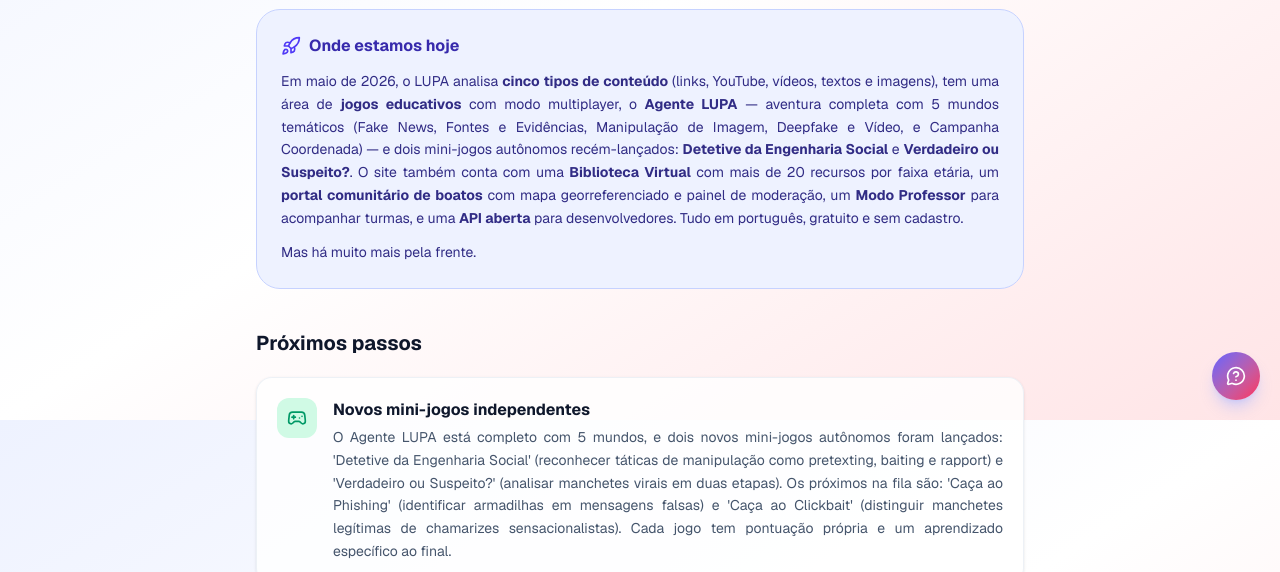
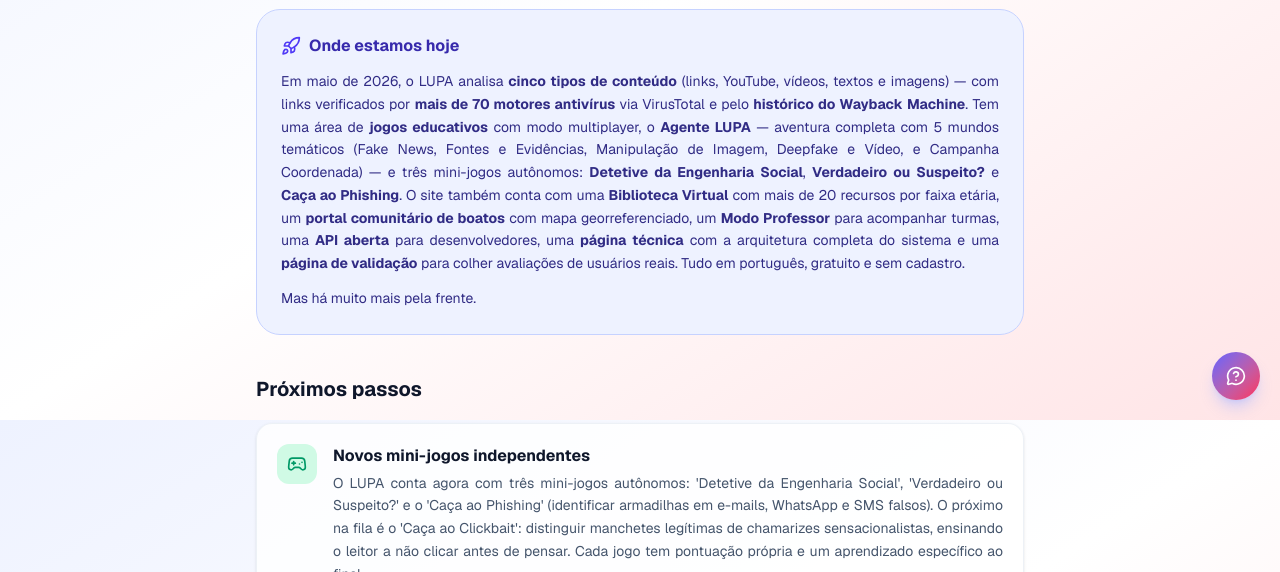
Before and after one commit to Clarice-Cunha/lupa, a Next.js app in the folder frontend/: page /futuro in a window 1280 px wide. Shown: the part 380-952 px from the top of the page. Built offline with nearby package versions, Linux system fonts and the light colour scheme; no server answers.

Commit message:
feat: atualizar páginas evolução e futuro com marcos de maio/2026

```diff
--- a/frontend/app/evolucao/page.tsx
+++ b/frontend/app/evolucao/page.tsx
@@ -21,6 +21,7 @@
   Headphones,
   Users,
   ShieldCheck,
+  ShieldAlert,
   BarChart2,
   Telescope,
   CheckCircle2,
@@ -36,6 +37,8 @@
   LayoutDashboard,
   Award,
   MapPin,
+  Cpu,
+  ClipboardList,
 } from "lucide-react";
 import type { LucideIcon } from "lucide-react";
 
@@ -536,6 +539,58 @@
     corFundo: "bg-violet-100",
     corIcone: "text-violet-600",
   },
+  {
+    id: 37,
+    data: "Maio de 2026",
+    titulo: "Mini-jogo: Caça ao Phishing",
+    descricao:
+      "O terceiro mini-jogo independente do LUPA ensina a identificar mensagens de phishing — golpes digitais disfarçados de comunicações legítimas de bancos, empresas ou órgãos públicos para roubar dados pessoais. O jogador analisa cinco mensagens falsas (e-mails, WhatsApp e SMS) e deve clicar nas partes suspeitas de cada uma: o domínio incorreto no link, o tom de urgência fabricado, a saudação genérica sem nome do destinatário, os erros de ortografia propositais. A pontuação reflete quantas armadilhas foram identificadas, e uma explicação ao final revela os elementos que denunciam cada golpe — transformando o exercício em uma aula prática de segurança digital.",
+    notaTecnica:
+      "Três arquivos: mensagens.ts (TipoMensagem, ElementoSuspeito, Mensagem), JogoPhishing.tsx ('use client') e page.tsx (/jogos/phishing). Cinco mensagens com tipo email | whatsapp | sms e array ElementoSuspeito[] com posição no texto, descrição e pontuação. Interface com seleção interativa de partes do texto e revelação visual dos elementos suspeitos ao final de cada mensagem. Paleta laranja/vermelho.",
+    status: "concluido",
+    icone: ShieldAlert,
+    corFundo: "bg-orange-100",
+    corIcone: "text-orange-600",
+  },
+  {
+    id: 38,
+    data: "Maio de 2026",
+    titulo: "Verificação de malware e histórico de domínios",
+    descricao:
+      "A análise de URLs ganhou duas novas camadas de segurança. A primeira é a integração com o VirusTotal: ao receber um link, o LUPA agora o submete simultaneamente a mais de 70 motores antivírus e ferramentas de detecção de phishing. Se algum deles marcar o endereço como malicioso, o resultado aparece no relatório com o número de alertas e o tipo de ameaça detectada. A segunda é a integração com o Wayback Machine — o arquivo histórico da internet mantido pelo Internet Archive há mais de 25 anos. Domínios criados há poucos meses são um sinal clássico de site fraudulento; mudanças radicais de conteúdo entre capturas também. O LUPA agora consulta esse histórico automaticamente para identificar esses padrões.",
+    notaTecnica:
+      "Dois novos módulos no backend. virustotal.py: submete a URL à VirusTotal API v3, processa last_analysis_stats e retorna contagem de positivos, total de mecanismos consultados e link para o relatório completo. wayback.py: consulta a CDX API do Internet Archive para obter data da primeira e última captura, total de snapshots e URL do snapshot mais recente. Ambos integrados ao analyzer.py como verificações na análise de URL.",
+    status: "concluido",
+    icone: ShieldCheck,
+    corFundo: "bg-sky-100",
+    corIcone: "text-sky-600",
+  },
+  {
+    id: 39,
+    data: "Maio de 2026",
+    titulo: "Transparência técnica — Página /tecnico",
+    descricao:
+      "Uma nova página trouxe transparência total sobre como o LUPA funciona por dentro: a arquitetura completa do sistema representada em um diagrama visual, a stack tecnológica detalhada por camada (Python e FastAPI no servidor, Next.js e Tailwind na interface, Supabase para dados), o passo a passo do fluxo de uma análise desde o clique do usuário até o retorno da pontuação, os seis módulos do backend com suas responsabilidades, as APIs externas consultadas e os critérios que guiaram as decisões de design. O objetivo é duplo: demonstrar o letramento tecnológico da equipe e permitir que qualquer estudante ou professor entenda o projeto em profundidade.",
+    notaTecnica:
+      "Página estática /tecnico (server component, sem 'use client'). Seis seções: diagrama de arquitetura (Usuário → Vercel → Render → Supabase + APIs externas), tabela da stack por camada, fluxo de análise em 6 etapas numeradas, grade 2×3 com os módulos do backend, tabela de APIs externas com badge 'Chave?' e 5 cartões de decisões técnicas em formato pergunta/resposta.",
+    status: "concluido",
+    icone: Cpu,
+    corFundo: "bg-slate-100",
+    corIcone: "text-slate-600",
+  },
+  {
+    id: 40,
+    data: "Maio de 2026",
+    titulo: "Validação com usuários reais — Página /validacao",
+    descricao:
+      "Para colher evidências concretas de que o LUPA é útil fora do ambiente de desenvolvimento, foi criada uma página dedicada à validação com usuários. Qualquer pessoa que tenha testado o site pode responder a três perguntas objetivas — aprendeu algo novo, conseguiu identificar um sinal de alerta, recomendaria a ferramenta — e avaliar a facilidade de uso numa escala de 1 a 5. Os resultados são exibidos publicamente na mesma página, com barras de percentual calculadas sobre todas as respostas recebidas. Os depoimentos em texto passam por moderação antes de aparecer — a revisão é feita diretamente na aba 'Avaliações' do painel de moderação já existente em /moderacao.",
+    notaTecnica:
+      "Módulo backend validacao.py com quatro funções: criar_validacao() (POST, rate-limit 10/h), listar_validacoes() (GET, protegido), aprovar_validacao() (PATCH, protegido) e obter_resultados() (GET público). Estatísticas calculadas sobre todos os registros; depoimentos exibidos apenas quando aprovado=true. Tabela validacoes no Supabase. Frontend: server component page.tsx + client component ValidacaoCliente.tsx (padrão dois arquivos para exportar metadata em server component). Aba 'Avaliações' adicionada ao painel /moderacao com CartaoAvaliacao e atualização otimista da lista.",
+    status: "concluido",
+    icone: ClipboardList,
+    corFundo: "bg-emerald-100",
+    corIcone: "text-emerald-600",
+  },
 ];
 
 export const metadata = {
--- a/frontend/app/futuro/page.tsx
+++ b/frontend/app/futuro/page.tsx
@@ -26,7 +26,7 @@
     cor: "bg-emerald-100 text-emerald-600",
     titulo: "Novos mini-jogos independentes",
     texto:
-      "O Agente LUPA está completo com 5 mundos, e dois novos mini-jogos autônomos foram lançados: 'Detetive da Engenharia Social' (reconhecer táticas de manipulação como pretexting, baiting e rapport) e 'Verdadeiro ou Suspeito?' (analisar manchetes virais em duas etapas). Os próximos na fila são: 'Caça ao Phishing' (identificar armadilhas em mensagens falsas) e 'Caça ao Clickbait' (distinguir manchetes legítimas de chamarizes sensacionalistas). Cada jogo tem pontuação própria e um aprendizado específico ao final.",
+      "O LUPA conta agora com três mini-jogos autônomos: 'Detetive da Engenharia Social', 'Verdadeiro ou Suspeito?' e o 'Caça ao Phishing' (identificar armadilhas em e-mails, WhatsApp e SMS falsos). O próximo na fila é o 'Caça ao Clickbait': distinguir manchetes legítimas de chamarizes sensacionalistas, ensinando o leitor a não clicar antes de pensar. Cada jogo tem pontuação própria e um aprendizado específico ao final.",
   },
   {
     icone: Headphones,
@@ -38,16 +38,16 @@
   {
     icone: Users,
     cor: "bg-cyan-100 text-cyan-600",
-    titulo: "Testes com a comunidade",
+    titulo: "Validação com usuários reais",
     texto:
-      "O LUPA precisa ser testado por pessoas reais fora do ambiente escolar: pais, avós, professores, moradores do bairro. Esses testes geram dados concretos sobre o que funciona, o que confunde e o que precisa melhorar — e são fundamentais para provar que a ferramenta é útil na prática.",
+      "A infraestrutura de validação já está no ar: qualquer pessoa pode acessar /validacao, responder ao formulário e deixar um depoimento. O próximo passo é levar o LUPA para fora do ambiente escolar — pais, avós, professores, moradores do bairro — e coletar evidências concretas de que a ferramenta é útil na prática.",
   },
   {
     icone: GraduationCap,
     cor: "bg-amber-100 text-amber-600",
     titulo: "Parceria com escolas",
     texto:
-      "O próximo passo natural é levar o LUPA para dentro da sala de aula: atividades estruturadas para professores, materiais de apoio pedagógico e um modo específico para uso em turmas — onde o docente acompanha o desempenho dos alunos nos jogos e na ferramenta de análise.",
+      "O Modo Professor já está disponível: professores criam uma turma, distribuem um código para os alunos e acompanham o desempenho em tempo real. O próximo passo é transformar essa ferramenta em uma proposta pedagógica estruturada — com planos de aula, materiais de apoio e parcerias formais com escolas do Rio Grande do Norte.",
   },
 ];
 
@@ -147,20 +147,26 @@
             </div>
             <p className="text-sm leading-relaxed text-justify text-indigo-900 dark:text-indigo-200">
               Em maio de 2026, o LUPA analisa <strong>cinco tipos de
-              conteúdo</strong> (links, YouTube, vídeos, textos e imagens),
-              tem uma área de <strong>jogos educativos</strong> com modo
+              conteúdo</strong> (links, YouTube, vídeos, textos e imagens) —
+              com links verificados por <strong>mais de 70 motores antivírus</strong>{" "}
+              via VirusTotal e pelo <strong>histórico do Wayback Machine</strong>.
+              Tem uma área de <strong>jogos educativos</strong> com modo
               multiplayer, o <strong>Agente LUPA</strong> — aventura completa
               com 5 mundos temáticos (Fake News, Fontes e Evidências,
               Manipulação de Imagem, Deepfake e Vídeo, e Campanha Coordenada)
-              — e dois mini-jogos autônomos recém-lançados:{" "}
-              <strong>Detetive da Engenharia Social</strong> e{" "}
-              <strong>Verdadeiro ou Suspeito?</strong>. O site também conta com
-              uma <strong>Biblioteca Virtual</strong> com mais de 20 recursos
-              por faixa etária, um{" "}
+              — e três mini-jogos autônomos:{" "}
+              <strong>Detetive da Engenharia Social</strong>,{" "}
+              <strong>Verdadeiro ou Suspeito?</strong> e{" "}
+              <strong>Caça ao Phishing</strong>. O site também conta com uma{" "}
+              <strong>Biblioteca Virtual</strong> com mais de 20 recursos por
+              faixa etária, um{" "}
               <strong>portal comunitário de boatos</strong> com mapa
-              georreferenciado e painel de moderação, um{" "}
-              <strong>Modo Professor</strong> para acompanhar turmas, e uma{" "}
-              <strong>API aberta</strong> para desenvolvedores.
+              georreferenciado, um{" "}
+              <strong>Modo Professor</strong> para acompanhar turmas, uma{" "}
+              <strong>API aberta</strong> para desenvolvedores, uma{" "}
+              <strong>página técnica</strong> com a arquitetura completa do
+              sistema e uma <strong>página de validação</strong> para colher
+              avaliações de usuários reais.
               Tudo em português, gratuito e sem cadastro.
             </p>
             <p className="mt-3 text-sm leading-relaxed text-justify text-indigo-900 dark:text-indigo-200">
```
